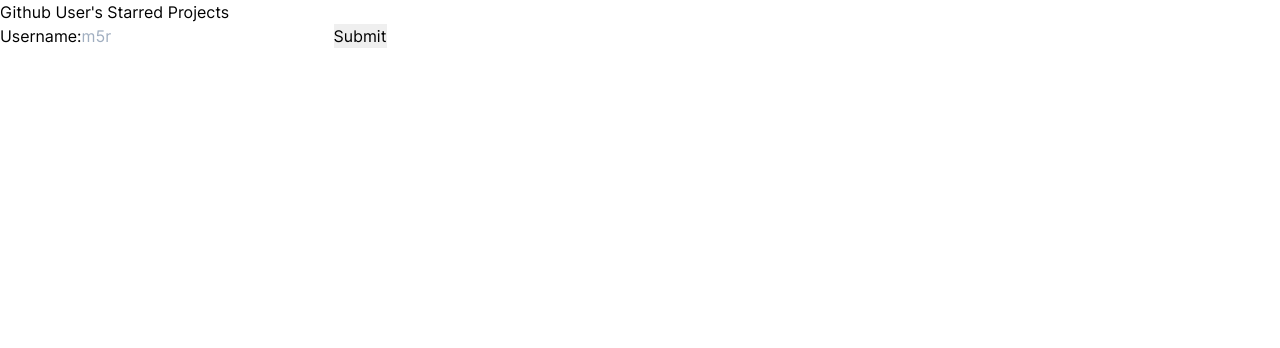
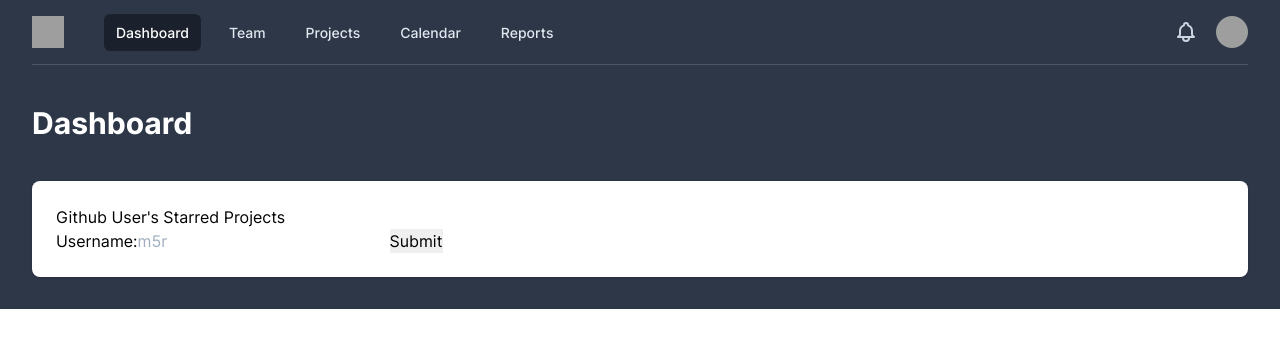
Before and after one commit to m5r/preact-next-tailwind-starter, a Next.js app: page /demo in a window 1280 px wide. Shown: the top 348 px of the page. Built offline with nearby package versions, Linux system fonts and the light colour scheme; grey boxes are pictures that could not be loaded; a web font is replaced by a local one; what @tailwindcss/ui would draw is missing.

Commit message:
common layout

```diff
--- /dev/null
+++ b/src/components/layout.tsx
@@ -0,0 +1,160 @@
+import { FunctionComponent, useState } from "react";
+import Transition from "./transition";
+
+const Layout: FunctionComponent = ({ children }) => {
+	const [isProfilePanelOpen, setIsProfilePanelOpen] = useState(false);
+	const [isMenuOpen, setIsMenuOpen] = useState(false);
+
+	return (
+		<>
+			<div className="bg-gray-800 pb-32">
+				<nav className="bg-gray-800">
+					<div className="max-w-7xl mx-auto sm:px-6 lg:px-8">
+						<div className="border-b border-gray-700">
+							<div className="flex items-center justify-between h-16 px-4 sm:px-0">
+								<div className="flex items-center">
+									<div className="flex-shrink-0">
+										<img className="h-8 w-8" src="https://tailwindui.com/img/logos/workflow-mark-on-dark.svg" alt="Workflow logo" />
+									</div>
+									<div className="hidden md:block">
+										<div className="ml-10 flex items-baseline">
+											<a href="#" className="px-3 py-2 rounded-md text-sm font-medium text-white bg-gray-900 focus:outline-none focus:text-white focus:bg-gray-700">Dashboard</a>
+											<a href="#" className="ml-4 px-3 py-2 rounded-md text-sm font-medium text-gray-300 hover:text-white hover:bg-gray-700 focus:outline-none focus:text-white focus:bg-gray-700">Team</a>
+											<a href="#" className="ml-4 px-3 py-2 rounded-md text-sm font-medium text-gray-300 hover:text-white hover:bg-gray-700 focus:outline-none focus:text-white focus:bg-gray-700">Projects</a>
+											<a href="#" className="ml-4 px-3 py-2 rounded-md text-sm font-medium text-gray-300 hover:text-white hover:bg-gray-700 focus:outline-none focus:text-white focus:bg-gray-700">Calendar</a>
+											<a href="#" className="ml-4 px-3 py-2 rounded-md text-sm font-medium text-gray-300 hover:text-white hover:bg-gray-700 focus:outline-none focus:text-white focus:bg-gray-700">Reports</a>
+										</div>
+									</div>
+								</div>
+								<div className="hidden md:block">
+									<div className="ml-4 flex items-center md:ml-6">
+										<button className="p-1 border-2 border-transparent text-gray-400 rounded-full hover:text-white focus:outline-none focus:text-white focus:bg-gray-700" aria-label="Notifications">
+											<svg className="h-6 w-6" stroke="currentColor" fill="none" viewBox="0 0 24 24">
+												<path
+													strokeLinecap="round"
+													strokeLinejoin="round"
+													strokeWidth="2"
+													d="M15 17h5l-1.405-1.405A2.032 2.032 0 0118 14.158V11a6.002 6.002 0 00-4-5.659V5a2 2 0 10-4 0v.341C7.67 6.165 6 8.388 6 11v3.159c0 .538-.214 1.055-.595 1.436L4 17h5m6 0v1a3 3 0 11-6 0v-1m6 0H9"
+												/>
+											</svg>
+										</button>
+
+										<div className="ml-3 relative">
+											<div>
+												<button
+													onClick={() => setIsProfilePanelOpen(prev => !prev)}
+													className="max-w-xs flex items-center text-sm rounded-full text-white focus:outline-none focus:shadow-solid"
+													id="user-menu"
+													aria-label="User menu"
+													aria-haspopup="true"
+												>
+													<img
+														className="h-8 w-8 rounded-full"
+														src="https://images.unsplash.com/photo-1472099645785-5658abf4ff4e?ixlib=rb-1.2.1&ixid=eyJhcHBfaWQiOjEyMDd9&auto=format&fit=facearea&facepad=2&w=256&h=256&q=80"
+														alt=""
+													/>
+												</button>
+											</div>
+											<Transition
+												show={isProfilePanelOpen}
+												enter="transition ease-out duration-100"
+												enterFrom="transform opacity-0 scale-95"
+												enterTo="transform opacity-100 scale-100"
+												leave="transition ease-in duration-75"
+												leaveFrom="transform opacity-100 scale-100"
+												leaveTo="transform opacity-0 scale-95"
+											>
+												<div className="origin-top-right absolute right-0 mt-2 w-48 rounded-md shadow-lg">
+													<div className="py-1 rounded-md bg-white shadow-xs">
+														<a href="#" className="block px-4 py-2 text-sm text-gray-700 hover:bg-gray-100">Your Profile</a>
+														<a href="#" className="block px-4 py-2 text-sm text-gray-700 hover:bg-gray-100">Settings</a>
+														<a href="#" className="block px-4 py-2 text-sm text-gray-700 hover:bg-gray-100">Sign out</a>
+													</div>
+												</div>
+											</Transition>
+										</div>
+									</div>
+								</div>
+								<div onClick={() => setIsMenuOpen(prev => !prev)} className="-mr-2 flex md:hidden">
+									<button className="inline-flex items-center justify-center p-2 rounded-md text-gray-400 hover:text-white hover:bg-gray-700 focus:outline-none focus:bg-gray-700 focus:text-white">
+										<svg className={`${isMenuOpen ? "hidden" : "block"} h-6 w-6`} stroke="currentColor" fill="none" viewBox="0 0 24 24">
+											<path strokeLinecap="round" strokeLinejoin="round" strokeWidth="2" d="M4 6h16M4 12h16M4 18h16" />
+										</svg>
+										<svg className={`${isMenuOpen ? "block" : "hidden"} h-6 w-6`} stroke="currentColor" fill="none" viewBox="0 0 24 24">
+											<path strokeLinecap="round" strokeLinejoin="round" strokeWidth="2" d="M6 18L18 6M6 6l12 12" />
+										</svg>
+									</button>
+								</div>
+							</div>
+						</div>
+					</div>
+
+					<div className={`${isMenuOpen ? "block" : "hidden"} border-b border-gray-700 md:hidden`}>
+						<div className="px-2 py-3 sm:px-3">
+							<a href="#" className="block px-3 py-2 rounded-md text-base font-medium text-white bg-gray-900 focus:outline-none focus:text-white focus:bg-gray-700">Dashboard</a>
+							<a href="#" className="mt-1 block px-3 py-2 rounded-md text-base font-medium text-gray-300 hover:text-white hover:bg-gray-700 focus:outline-none focus:text-white focus:bg-gray-700">Team</a>
+							<a href="#" className="mt-1 block px-3 py-2 rounded-md text-base font-medium text-gray-300 hover:text-white hover:bg-gray-700 focus:outline-none focus:text-white focus:bg-gray-700">Projects</a>
+							<a href="#" className="mt-1 block px-3 py-2 rounded-md text-base font-medium text-gray-300 hover:text-white hover:bg-gray-700 focus:outline-none focus:text-white focus:bg-gray-700">Calendar</a>
+							<a href="#" className="mt-1 block px-3 py-2 rounded-md text-base font-medium text-gray-300 hover:text-white hover:bg-gray-700 focus:outline-none focus:text-white focus:bg-gray-700">Reports</a>
+						</div>
+						<div className="pt-4 pb-3 border-t border-gray-700">
+							<div className="flex items-center px-5">
+								<div className="flex-shrink-0">
+									<img
+										className="h-10 w-10 rounded-full"
+										src="https://images.unsplash.com/photo-1472099645785-5658abf4ff4e?ixlib=rb-1.2.1&ixid=eyJhcHBfaWQiOjEyMDd9&auto=format&fit=facearea&facepad=2&w=256&h=256&q=80"
+										alt=""
+									/>
+								</div>
+								<div className="ml-3">
+									<div className="text-base font-medium leading-none text-white">Tom Cook</div>
+									<div className="mt-1 text-sm font-medium leading-none text-gray-400">tom@example.com</div>
+								</div>
+							</div>
+							<div className="mt-3 px-2" role="menu" aria-orientation="vertical" aria-labelledby="user-menu">
+								<a
+									href="#"
+									className="block px-3 py-2 rounded-md text-base font-medium text-gray-400 hover:text-white hover:bg-gray-700 focus:outline-none focus:text-white focus:bg-gray-700"
+									role="menuitem"
+								>
+									Your Profile
+								</a>
+								<a
+									href="#"
+									className="mt-1 block px-3 py-2 rounded-md text-base font-medium text-gray-400 hover:text-white hover:bg-gray-700 focus:outline-none focus:text-white focus:bg-gray-700"
+								    role="menuitem"
+								>
+									Settings
+								</a>
+								<a
+									href="#"
+									className="mt-1 block px-3 py-2 rounded-md text-base font-medium text-gray-400 hover:text-white hover:bg-gray-700 focus:outline-none focus:text-white focus:bg-gray-700"
+									role="menuitem"
+								>
+									Sign out
+								</a>
+							</div>
+						</div>
+					</div>
+				</nav>
+				<header className="py-10">
+					<div className="max-w-7xl mx-auto px-4 sm:px-6 lg:px-8">
+						<h1 className="text-3xl leading-9 font-bold text-white">
+							Dashboard
+						</h1>
+					</div>
+				</header>
+			</div>
+
+			<main className="-mt-32">
+				<div className="max-w-7xl mx-auto pb-12 px-4 sm:px-6 lg:px-8">
+					<div className="bg-white rounded-lg shadow px-5 py-6 sm:px-6">
+						{children}
+					</div>
+				</div>
+			</main>
+		</>
+	);
+}
+
+export default Layout;
--- a/src/pages/demo/index.tsx
+++ b/src/pages/demo/index.tsx
@@ -2,6 +2,8 @@
 import { NextPage } from "next";
 import Router from "next/router";
 import Link from "next/link";
+
+import Layout from "../../components/layout";
 
 import useRequest from "../../useRequest";
 
@@ -19,7 +21,7 @@
 	}
 
 	return (
-		<div>
+		<Layout>
 			<h1>Github User's Starred Projects</h1>
 
 			<form onSubmit={onFormSubmit}>
@@ -50,7 +52,7 @@
 					</ul>
 				</section>
 			)}
-		</div>
+		</Layout>
 	);
 };
 
```
